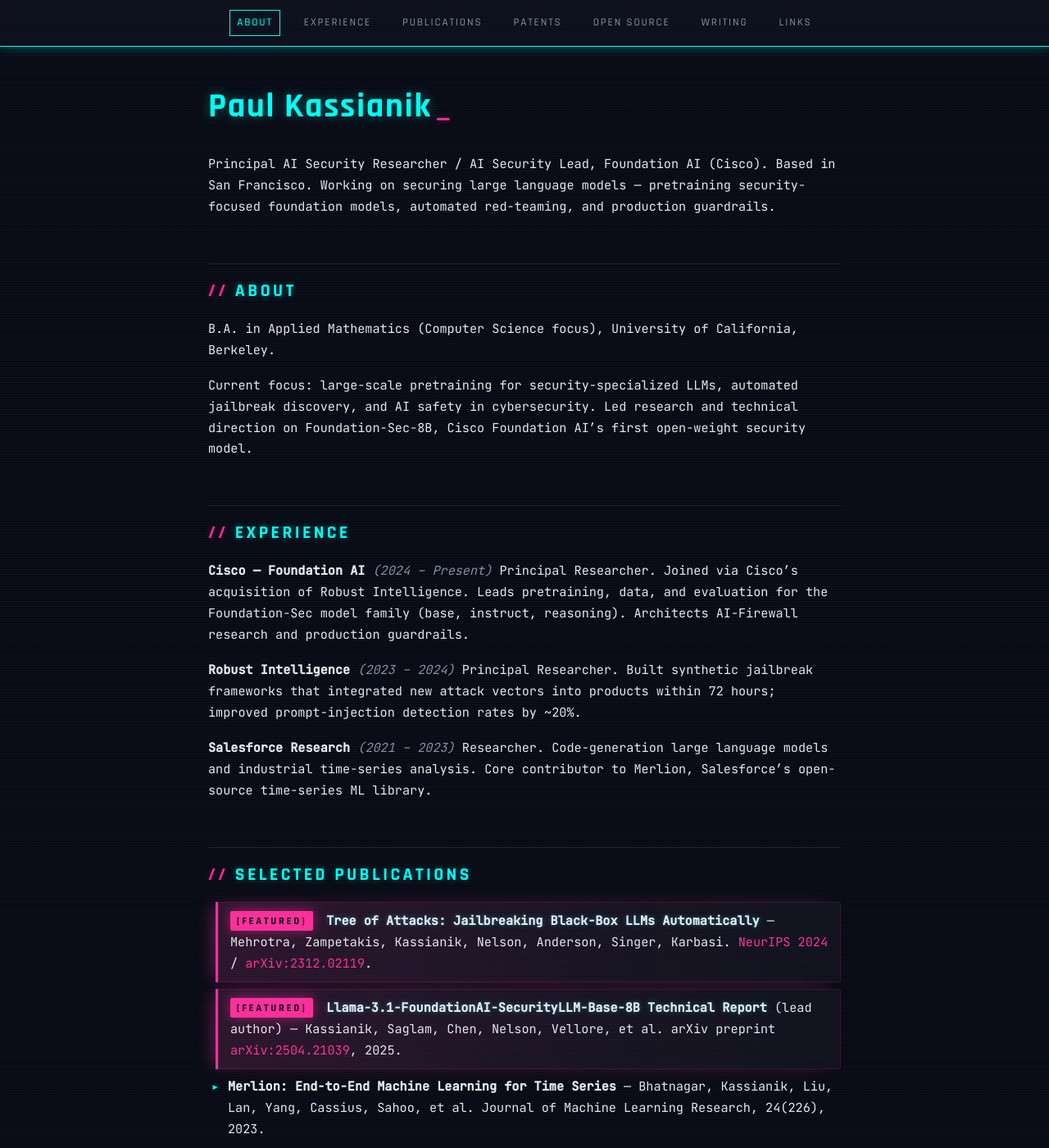
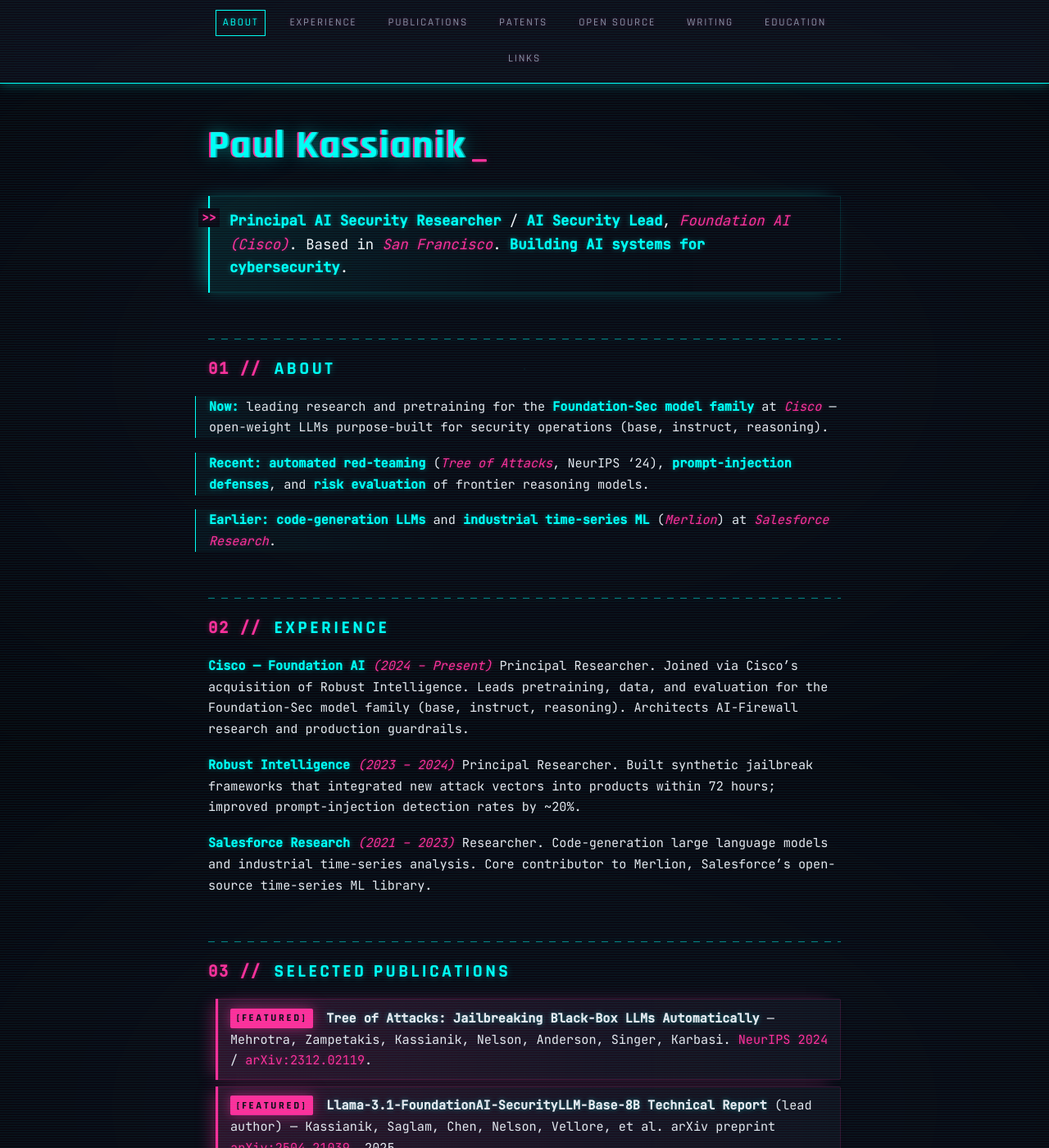
Before and after one commit to paulkass/paulkass.github.io, a Jekyll site: the page built from index.md, in a window 1280 px wide and 1400 px high. Shown: the whole window at 82% size. Built offline with Jekyll 4.4.1, drawn with Linux system fonts in a browser that asks for light colours; some of the changed text lies outside the part shown.

Commit message:
Punch up cyberpunk vibrancy; rework About; move Education
Visual pass on the cyberpunk theme: chromatic-aberration H1, numbered H2
counters with dashed cyan dividers, cyan-glow on bold text and
magenta-glow on italics, brighter bullets, faint cyan dot-grid +
vignette behind scanlines, stronger scanlines, default link glow, and a
lede panel for the intro paragraph with a >> marker.

Content: rewrite intro around "Building AI systems for cybersecurity";
replace About paragraph with Now / Recent / Earlier split; move
Education to its own section between Writing and Links; add Education
to the sticky nav.

Co-Authored-By: Claude Opus 4.7 <noreply@anthropic.com>

```diff
--- a/_layouts/default.html
+++ b/_layouts/default.html
@@ -19,6 +19,7 @@
       <a href="#patents">Patents</a>
       <a href="#open-source">Open Source</a>
       <a href="#writing">Writing</a>
+      <a href="#education">Education</a>
       <a href="#links">Links</a>
     </div>
   </nav>
--- a/assets/css/style.scss
+++ b/assets/css/style.scss
@@ -23,7 +23,20 @@ html {
 
 body {
   margin: 0;
-  background: var(--bg);
+  background:
+    /* vignette: darken edges to focus the column */
+    radial-gradient(
+      ellipse 110% 90% at 50% 50%,
+      transparent 30%,
+      rgba(0, 0, 0, 0.6) 100%
+    ),
+    /* cyan dot grid */
+    radial-gradient(
+      rgba(0, 255, 245, 0.055) 1px,
+      transparent 1.6px
+    ) 0 0 / 28px 28px,
+    var(--bg);
+  background-attachment: fixed, fixed, fixed;
   color: var(--text);
   font-family: 'JetBrains Mono', ui-monospace, SFMono-Regular, Menlo, monospace;
   font-size: 0.95rem;
@@ -39,8 +52,8 @@ body::before {
   inset: 0;
   background: repeating-linear-gradient(
     0deg,
-    rgba(0, 255, 245, 0.035) 0,
-    rgba(0, 255, 245, 0.035) 1px,
+    rgba(0, 255, 245, 0.06) 0,
+    rgba(0, 255, 245, 0.06) 1px,
     transparent 1px,
     transparent 3px
   );
@@ -108,6 +121,7 @@ main {
   max-width: 820px;
   margin: 0 auto;
   padding: 3rem 1.5rem 5rem;
+  counter-reset: section;
 }
 
 /* ─── headings ───────────────────────────────────────────── */
@@ -119,10 +133,15 @@ h1, h2, h3, h4 {
 }
 
 h1 {
-  font-size: 2.6rem;
+  font-size: 3rem;
   letter-spacing: 0.04em;
   color: var(--cyan);
-  text-shadow: 0 0 14px var(--glow-cyan);
+  /* chromatic aberration: magenta ghost left, cyan ghost right, halo */
+  text-shadow:
+    -2px 0 var(--magenta),
+    2px 0 rgba(0, 255, 245, 0.55),
+    0 0 18px var(--glow-cyan),
+    0 0 36px rgba(0, 255, 245, 0.22);
   margin: 0 0 2rem;
 }
 
@@ -144,15 +163,36 @@ h2 {
   letter-spacing: 0.16em;
   color: var(--cyan);
   margin: 3.5rem 0 1.25rem;
-  padding-top: 1.25rem;
-  border-top: 1px solid var(--border);
+  padding-top: 1.5rem;
   text-shadow: 0 0 8px var(--glow-cyan);
+  counter-increment: section;
+  position: relative;
 }
 
 h2::before {
-  content: '// ';
+  content: counter(section, decimal-leading-zero) ' // ';
   color: var(--magenta);
+  font-family: 'JetBrains Mono', ui-monospace, monospace;
+  font-size: 0.88em;
+  letter-spacing: 0.08em;
+  margin-right: 0.15em;
   text-shadow: 0 0 6px var(--glow-magenta);
+}
+
+h2::after {
+  content: '';
+  position: absolute;
+  top: 0;
+  left: 0;
+  right: 0;
+  height: 1px;
+  background: repeating-linear-gradient(
+    90deg,
+    var(--cyan) 0 8px,
+    transparent 8px 16px
+  );
+  opacity: 0.5;
+  box-shadow: 0 0 6px var(--glow-cyan);
 }
 
 h3 {
@@ -170,14 +210,66 @@ p {
   margin: 0 0 1.1rem;
 }
 
+/* ─── lede: first paragraph after h1 ─────────────────────── */
+
+h1 + p {
+  position: relative;
+  font-size: 1.08rem;
+  line-height: 1.65;
+  color: #f5f6fb;
+  margin: 0 0 3rem;
+  padding: 1rem 1.25rem 1rem 1.5rem;
+  border-left: 2px solid var(--cyan);
+  background: linear-gradient(
+    90deg,
+    rgba(0, 255, 245, 0.08),
+    rgba(0, 255, 245, 0.02) 45%,
+    transparent 80%
+  );
+  box-shadow:
+    -10px 0 22px -6px var(--glow-cyan),
+    inset 0 0 0 1px rgba(0, 255, 245, 0.12);
+}
+
+h1 + p::before {
+  content: '>>';
+  position: absolute;
+  left: -0.85rem;
+  top: 0.95rem;
+  font-family: 'JetBrains Mono', ui-monospace, monospace;
+  font-weight: 700;
+  font-size: 0.85rem;
+  color: var(--magenta);
+  background: var(--bg);
+  padding: 0 0.25rem;
+  text-shadow: 0 0 8px var(--glow-magenta);
+  letter-spacing: 0.05em;
+}
+
+/* About section — quieter sibling of the lede treatment */
+h2#about + p,
+h2#about + p + p,
+h2#about + p + p + p {
+  border-left: 1px solid var(--cyan);
+  padding-left: 1rem;
+  margin-left: -1rem;
+  background: linear-gradient(
+    90deg,
+    rgba(0, 255, 245, 0.04),
+    transparent 40%
+  );
+}
+
 strong {
-  color: var(--text);
+  color: var(--cyan);
   font-weight: 700;
+  text-shadow: 0 0 6px var(--glow-cyan);
 }
 
 em {
-  color: var(--dim);
+  color: var(--magenta);
   font-style: italic;
+  text-shadow: 0 0 4px var(--glow-magenta);
 }
 
 hr {
@@ -192,6 +284,7 @@ a {
   color: var(--magenta);
   text-decoration: none;
   border-bottom: 1px solid transparent;
+  text-shadow: 0 0 6px rgba(255, 46, 154, 0.28);
   transition: color 150ms ease, border-color 150ms ease, text-shadow 150ms ease;
 }
 
@@ -229,7 +322,8 @@ ul > li::before {
   position: absolute;
   left: -1.25rem;
   top: 0;
-  text-shadow: 0 0 6px var(--glow-cyan);
+  font-size: 1.15em;
+  text-shadow: 0 0 10px var(--glow-cyan), 0 0 18px rgba(0, 255, 245, 0.4);
 }
 
 li {
--- a/index.md
+++ b/index.md
@@ -5,20 +5,21 @@ title: Paul Kassianik
 
 # Paul Kassianik
 
-Principal AI Security Researcher / AI Security Lead, Foundation AI (Cisco).
-Based in San Francisco. Working on securing large language models — pretraining
-security-focused foundation models, automated red-teaming, and production
-guardrails.
+**Principal AI Security Researcher** / **AI Security Lead**, *Foundation AI*
+*(Cisco)*. Based in *San Francisco*. **Building AI systems for cybersecurity**.
 
 ## About
 
-B.A. in Applied Mathematics (Computer Science focus), University of California,
-Berkeley.
+**Now:** leading research and pretraining for the **Foundation-Sec model
+family** at *Cisco* — open-weight LLMs purpose-built for security operations
+(base, instruct, reasoning).
 
-Current focus: large-scale pretraining for security-specialized LLMs, automated
-jailbreak discovery, and AI safety in cybersecurity. Led research and technical
-direction on Foundation-Sec-8B, Cisco Foundation AI's first open-weight security
-model.
+**Recent:** **automated red-teaming** (*Tree of Attacks*, NeurIPS '24),
+**prompt-injection defenses**, and **risk evaluation** of frontier reasoning
+models.
+
+**Earlier:** **code-generation LLMs** and **industrial time-series ML**
+(*Merlion*) at *Salesforce Research*.
 
 ## Experience
 
@@ -104,6 +105,11 @@ Related Cisco Foundation AI announcements:
 - [Foundation-sec-8B-Instruct: An Out-of-the-Box Security Copilot](https://blogs.cisco.com/security/foundation-sec-8b-instruct-out-of-the-box-security-copilot)
 - [Foundation-sec-8b-reasoning: World's First Security Reasoning Model](https://blogs.cisco.com/security/foundation-sec-8b-reasoning-worlds-first-security-reasoning-model)
 
+## Education
+
+**B.A. Applied Mathematics**, *University of California, Berkeley* —
+Computer Science focus.
+
 ## Links
 
 - [LinkedIn](https://www.linkedin.com/in/paul-kassianik/)
```
